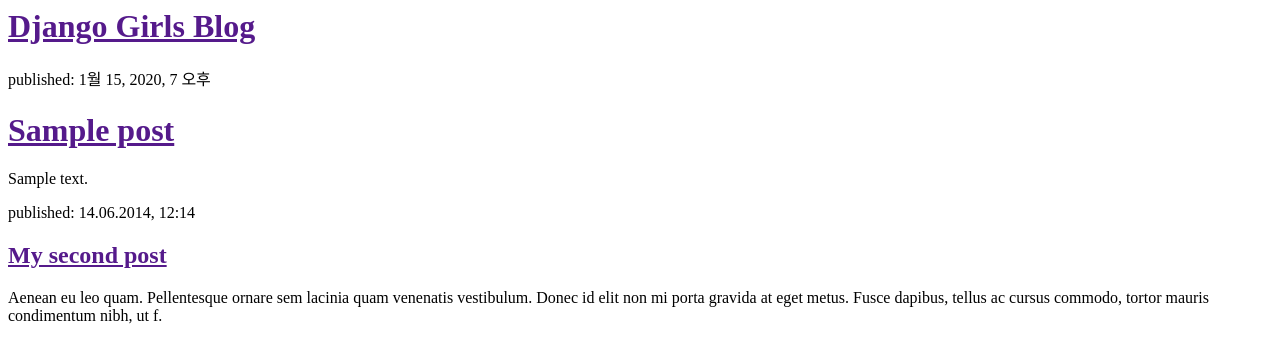
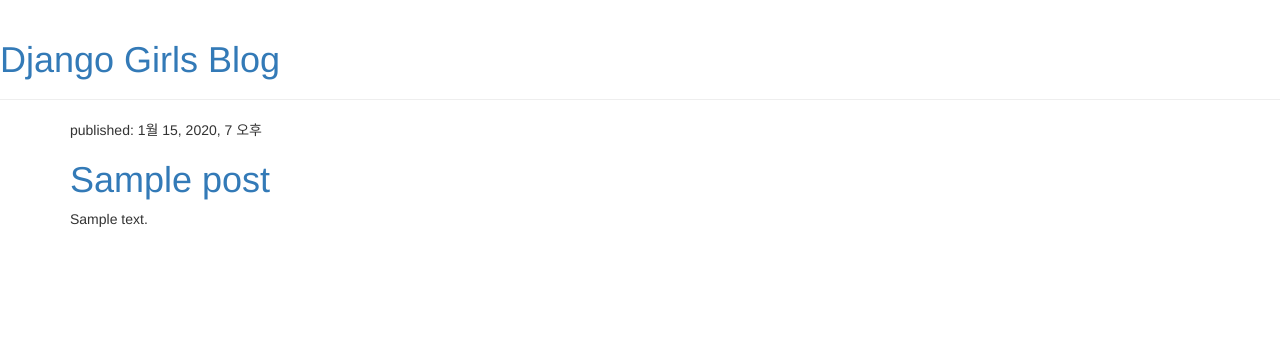
Before and after one commit to Skoooo/sec, a Django app: page / in a window 1280 px wide. Shown: the top 363 px of the page. Run offline with Django 3.2, Linux system fonts and the light colour scheme; tables that the repository leaves empty hold one stand-in row (values such as "Sample post"); some libraries are stand-ins or nearby versions.

Commit message:
Added view and template for detailed blog post as well as CSS for the site.

```diff
--- /dev/null
+++ b/blog/templates/blog/base.html
@@ -0,0 +1,23 @@
+{% load static %}
+<html>
+    <head>
+        <link rel="stylesheet" href="//maxcdn.bootstrapcdn.com/bootstrap/3.2.0/css/bootstrap.min.css">
+        <link rel="stylesheet" href="//maxcdn.bootstrapcdn.com/bootstrap/3.2.0/css/bootstrap-theme.min.css">
+        <link rel="stylesheet" href="{% static 'css/blog.css' %}">
+        <link href="//fonts.googleapis.com/css?family=Lobster&subset=latin,latin-ext" rel="stylesheet" type="text/css">
+        <title>Django Girls blog</title>
+    </head>
+<body>
+    <div class="page-header">
+        <h1><a href="/">Django Girls Blog</a></h1>
+    </div>
+    <div class="content container">
+        <div class="row">
+            <div class="col-md-8">
+            {% block content %}
+            {% endblock %}
+            </div>
+        </div>
+    </div>
+</body>
+</html>
--- a/blog/templates/blog/post_list.html
+++ b/blog/templates/blog/post_list.html
@@ -1,24 +1,10 @@
-<html>
-    <head>
-        <title>Django Girls blog</title>
-    </head>
-    <body>
-        <div>
-            <h1><a href="">Django Girls Blog</a></h1>
-        </div>
-
-{% for post in posts %}
-    <div>
-        <p>published: {{ post.published_date }}</p>
-        <h1><a href="">{{ post.title }}</a></h1>
-        <p>{{ post.text|linebreaksbr }}</p>
-    </div>
-{% endfor %}
-
-        <div>
-            <p>published: 14.06.2014, 12:14</p>
-            <h2><a href="">My second post</a></h2>
-            <p>Aenean eu leo quam. Pellentesque ornare sem lacinia quam venenatis vestibulum. Donec id elit non mi porta gravida at eget metus. Fusce dapibus, tellus ac cursus commodo, tortor mauris condimentum nibh, ut f.</p>
-        </div>
-    </body>
-</html>
+{% extends 'blog/base.html' %}
+{% block content %}
+          {% for post in posts %}
+                  <div class="post">
+                         <p>published: {{ post.published_date }}</p>
+                         <h1><a href="{% url 'post_detail' pk=post.pk %}">{{ post.title }}</a></h1>
+                         <p>{{ post.text|linebreaksbr }}</p>
+                  </div>
+          {% endfor %}
+{% endblock %}
--- a/blog/urls.py
+++ b/blog/urls.py
@@ -3,6 +3,7 @@ from . import views
 
 urlpatterns = [
     path('', views.post_list, name='post_list'), # ''문자열일때 post_list를 보여줌
+    path('post/<int:pk>/', views.post_detail, name='post_detail'),
 ]
 
 # url 설정 https://docs.djangoproject.com/en/2.0/topics/http/urls/
--- a/blog/views.py
+++ b/blog/views.py
@@ -1,4 +1,4 @@
-from django.shortcuts import render
+from django.shortcuts import render, get_object_or_404
 from django.utils import timezone
 from .models import Post
 
@@ -7,4 +7,7 @@ def post_list(request):
     posts = Post.objects.filter(published_date__lte=timezone.now()).order_by('published_date')
     return render(request, 'blog/post_list.html', {'posts' : posts}) # requset를 받아 render 메서드 호출, blog/post_list.html 출력
 
+def post_detail(request, pk):
+    post = get_object_or_404(Post, pk=pk)
+    return render(request, 'blog/post_detail.html', {'post': post})
 # 쿼리셋 공식문서 https://docs.djangoproject.com/en/2.0/ref/models/querysets/
```
Also changed, not shown: blog/templates/blog/post_detail.html (added, +13 -0 lines).
